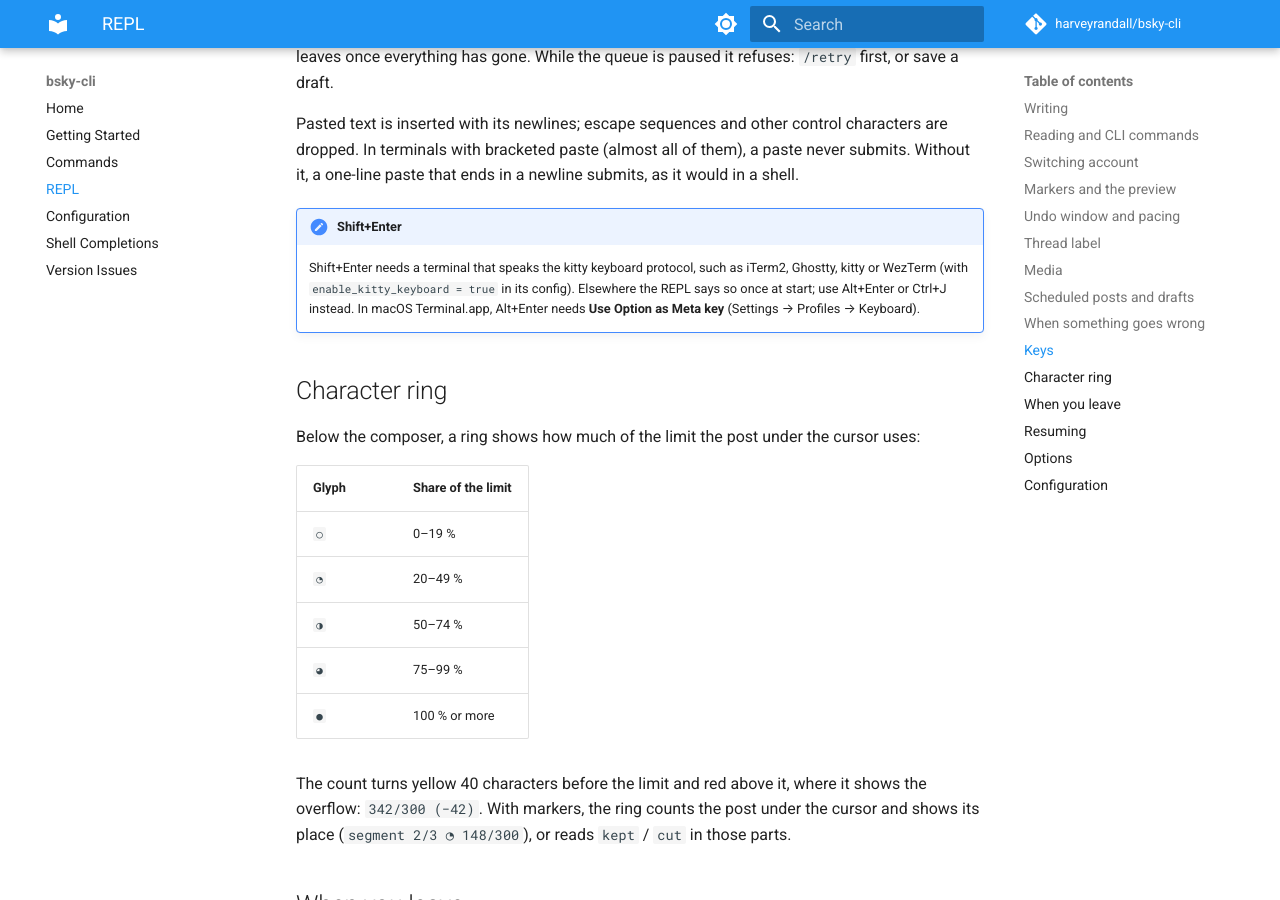
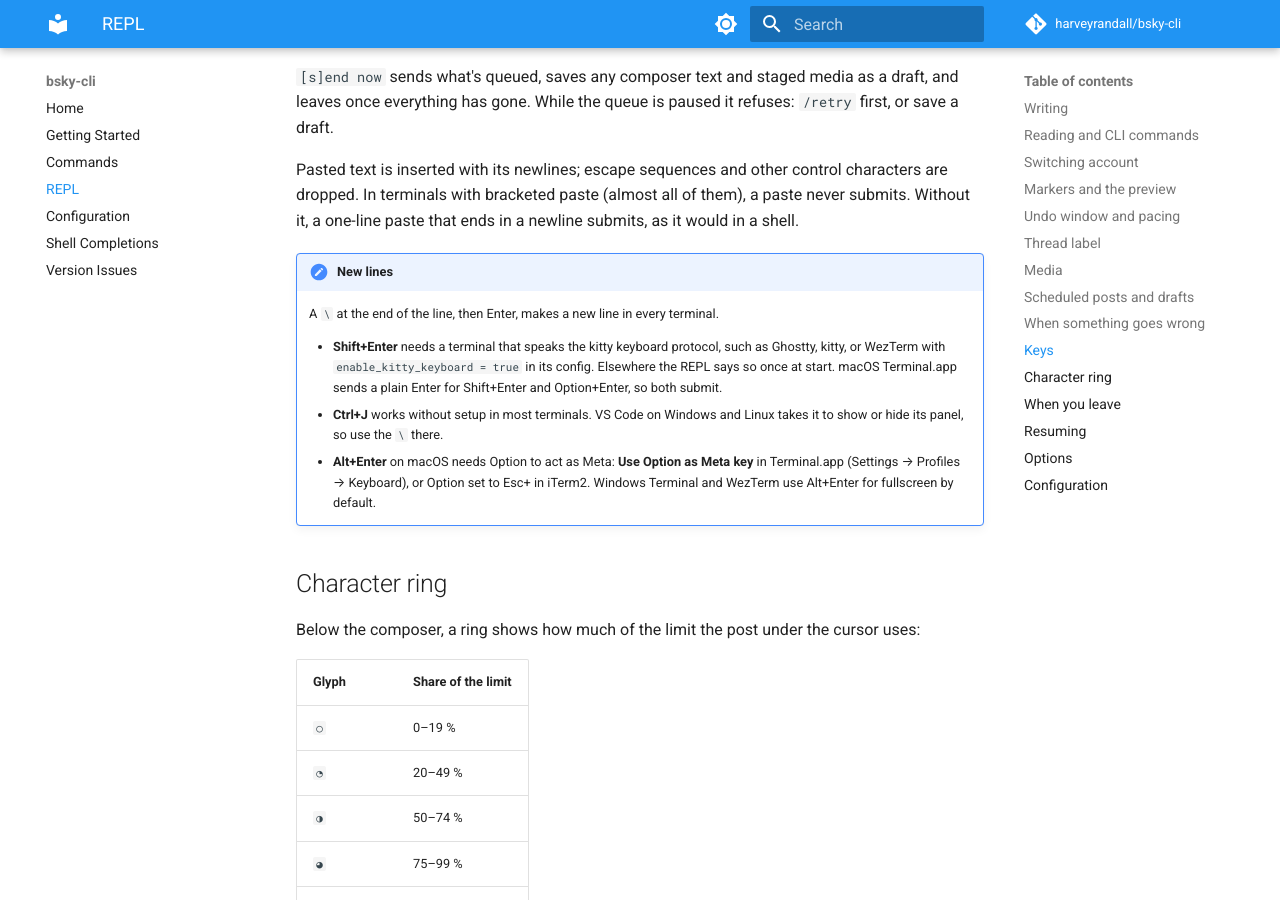
Before and after one commit to harveyrandall/bsky-cli, an MkDocs documentation site: the page built from docs/repl.md, in a window 1280 px wide and 900 px high, scrolled down 8108 px. Built offline with MkDocs 1.6.1 and Material for MkDocs 9.7.7, drawn with Linux system fonts in a browser that asks for light colours; comment, search, counter and statistics services are not loaded; some of the changed text lies outside the part shown.

Commit message:
fix(repl): name the newline keys every terminal has
Terminals without the kitty keyboard protocol now get a hint that names
only Ctrl+J and a trailing \ then Enter. Alt+Enter isn't named any more:
macOS Terminal.app sends a plain Enter for it unless Option is set to act
as Meta, and Windows Terminal and WezTerm use it for fullscreen.

The REPL docs say which terminals send Shift+Enter and Alt+Enter, and
that VS Code on Windows and Linux keeps Ctrl+J for its panel.

```diff
--- a/docs/repl.md
+++ b/docs/repl.md
@@ -138,8 +138,9 @@ The REPL never exits on an error.
 | Key | Action |
 |---|---|
 | Enter | Submit. The line stays in the scrollback after its prompt; on an empty composer, just the prompt |
-| Shift+Enter, Alt+Enter, Ctrl+J | Newline |
-| `\` then Enter, at the end of a line | Newline (the `\` is removed) |
+| Ctrl+J | Newline |
+| `\` then Enter, at the end of a line | Newline (the `\` is removed). Works in every terminal |
+| Shift+Enter, Alt+Enter | Newline, where the terminal sends them apart from Enter (see below) |
 | ←/→, ↑/↓ | Move; ↑ on the first line / ↓ on the last steps through what you've submitted this session, keeping your draft |
 | Ctrl+A / Ctrl+E, Home / End | Line start / end |
 | Alt+←/→ (Alt+B/F) | Word left / right |
@@ -166,8 +167,12 @@ Esc, Ctrl+C and Ctrl+D act on the innermost thing they can:
 
 Pasted text is inserted with its newlines; escape sequences and other control characters are dropped. In terminals with bracketed paste (almost all of them), a paste never submits. Without it, a one-line paste that ends in a newline submits, as it would in a shell.
 
-!!! note "Shift+Enter"
-    Shift+Enter needs a terminal that speaks the kitty keyboard protocol, such as iTerm2, Ghostty, kitty or WezTerm (with `enable_kitty_keyboard = true` in its config). Elsewhere the REPL says so once at start; use Alt+Enter or Ctrl+J instead. In macOS Terminal.app, Alt+Enter needs **Use Option as Meta key** (Settings → Profiles → Keyboard).
+!!! note "New lines"
+    A `\` at the end of the line, then Enter, makes a new line in every terminal.
+
+    - **Shift+Enter** needs a terminal that speaks the kitty keyboard protocol, such as Ghostty, kitty, or WezTerm with `enable_kitty_keyboard = true` in its config. Elsewhere the REPL says so once at start. macOS Terminal.app sends a plain Enter for Shift+Enter and Option+Enter, so both submit.
+    - **Ctrl+J** works without setup in most terminals. VS Code on Windows and Linux takes it to show or hide its panel, so use the `\` there.
+    - **Alt+Enter** on macOS needs Option to act as Meta: **Use Option as Meta key** in Terminal.app (Settings → Profiles → Keyboard), or Option set to Esc+ in iTerm2. Windows Terminal and WezTerm use Alt+Enter for fullscreen by default.
 
 ## Character ring
 
```
Also changed, not shown: 2 other files.
